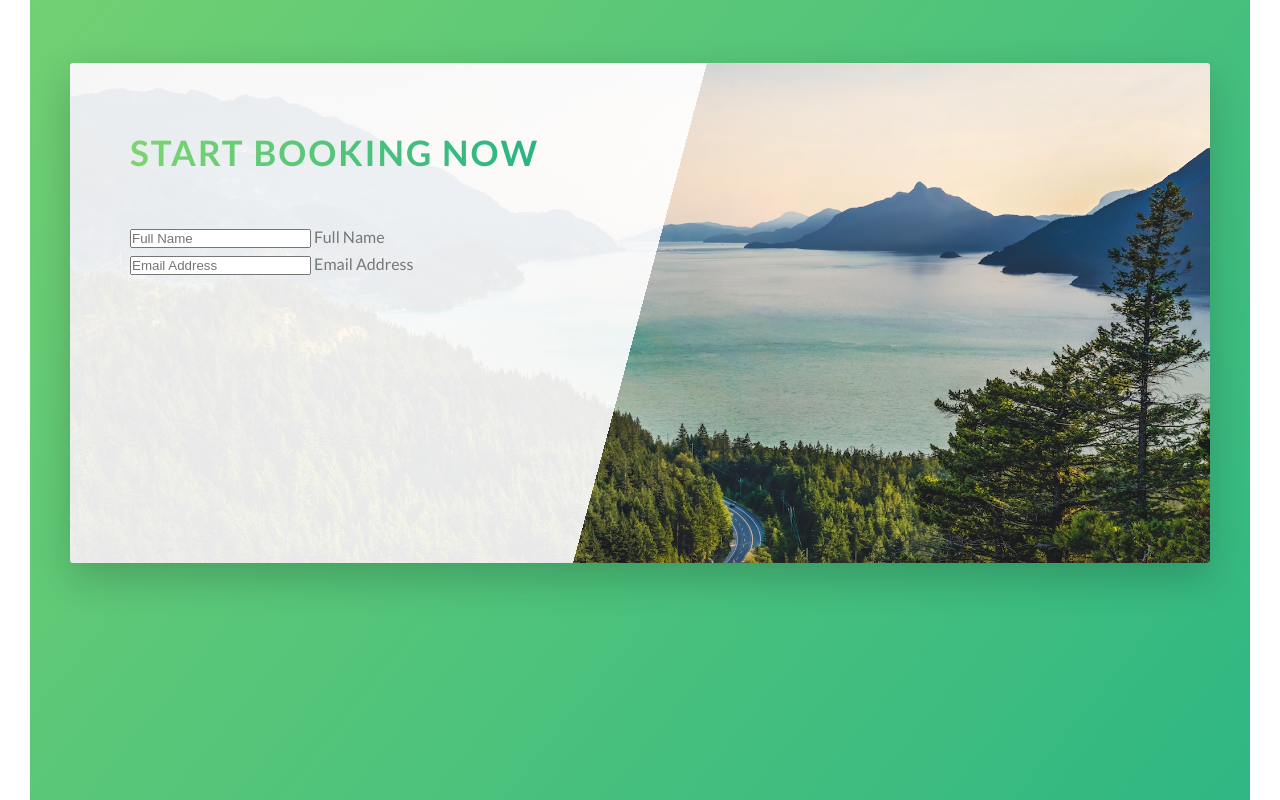
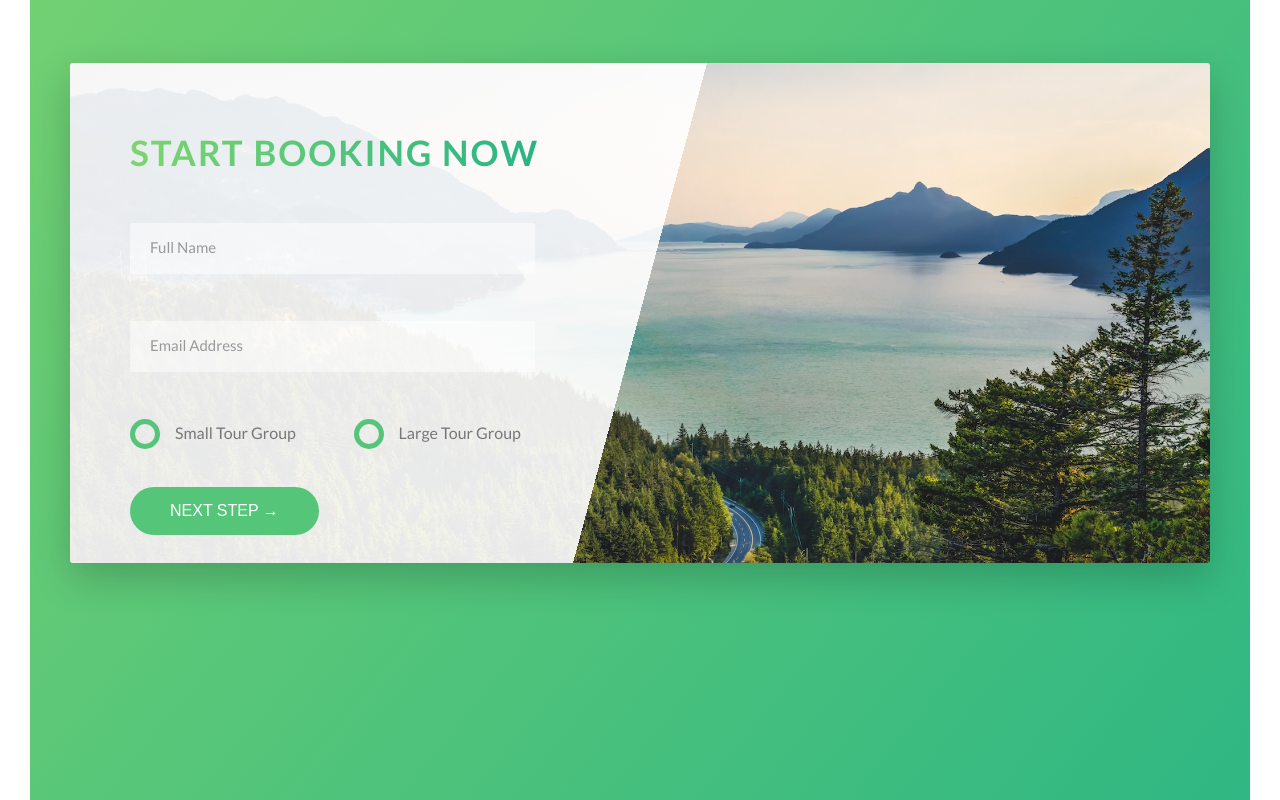
Before and after one commit to NortonNice/Natours, a website: page index.html in a window 1280 px wide. Shown: the part 4880-5680 px from the top of the page. Drawn offline with Linux system fonts and the light colour scheme.

Commit message:
completed booking section, custom radio buttons, form validation

```diff
--- a/index.html
+++ b/index.html
@@ -286,6 +286,25 @@
                                 <input type="email" class="form__input" placeholder="Email Address" id="email" required>
                                 <label for="email" class="form__label">Email Address</label>
                             </div>
+
+                            <div class="form__group u-margin-bottom-medium">
+                                <div class="form__radio-group">
+                                    <input type="radio" class="form__radio-input" id="small" name="size">
+                                    <label for="small" class="form__radio-label">
+                                        <span class="form__radio-button"></span>
+                                        Small Tour Group</label>
+                                </div>
+                                <div class="form__radio-group">
+                                    <input type="radio" class="form__radio-input" id="large" name="size">
+                                    <label for="large" class="form__radio-label">
+                                        <span class="form__radio-button"></span>
+                                        Large Tour Group</label>
+                                </div>
+                            </div>
+
+                            <div class="form-group">
+                                <button class="btn btn--green">Next Step &rarr;</button>
+                            </div>
                         </form>
                     </div>
                 </div>
--- a/sass/abstracts/_variables.scss
+++ b/sass/abstracts/_variables.scss
@@ -13,6 +13,8 @@ $color-grey-light-1: #f7f7f7;
 $color-grey-light-2: #eee;
 
 $color-grey-dark: #777;
+$color-grey-dark-2: #999;
+
 $color-white: #fff;
 $color-black: #000;
 
--- a/sass/base/_utilities.scss
+++ b/sass/base/_utilities.scss
@@ -1,8 +1,8 @@
-.u-center-text { text-align: center };
+.u-center-text { text-align: center !important; };
 
-.u-margin-bottom-small { margin-bottom: 1.5rem; }
-.u-margin-bottom-medium { margin-bottom: 4rem; }
-.u-margin-bottom-big { margin-bottom: 8rem; }
+.u-margin-bottom-small { margin-bottom: 1.5rem !important; }
+.u-margin-bottom-medium { margin-bottom: 4rem !important; }
+.u-margin-bottom-big { margin-bottom: 8rem !important; }
 
-.u-margin-top-big { margin-top: 8rem; }
-.u-margin-top-huge { margin-top: 10rem; }
+.u-margin-top-big { margin-top: 8rem !important; }
+.u-margin-top-huge { margin-top: 10rem !important; }
--- a/sass/components/_button.scss
+++ b/sass/components/_button.scss
@@ -1,4 +1,5 @@
 .btn {
+    &,
     &:link,
     &:visited {
         text-transform: uppercase;
@@ -9,6 +10,10 @@
         transition: all .2s;
         position: relative;
         font-size: $default-font-size;
+
+        //Change for the <button> element
+        border: none;
+        cursor: pointer;
     }
 
     &:hover {
@@ -21,7 +26,9 @@
         }
     }
 
-    &:active {
+    &:active,
+    &:focus {
+        outline: none;
         transform: translateY(-1px);
         box-shadow: 0 .5rem 1rem rgba($color-black, .2);
     }
--- /dev/null
+++ b/sass/components/_form.scss
@@ -0,0 +1,97 @@
+.form {
+
+    &__group:not(:last-child) {
+        margin-bottom: 2rem;
+    }
+
+    &__input {
+        font-size: 1.5rem;
+        font-family: inherit;
+        color: inherit;
+        padding: 1.5rem 2rem;
+        border-radius: 2px;
+        background-color: rgba($color-white, .5);
+        border: none;
+        border-bottom: 3px solid transparent;
+        width: 90%;
+        display: block;
+        transition: all .3s;
+
+        &:focus {
+            outline: none;
+            box-shadow: 0 1rem 2rem rgba($color-black, .1);
+            border-bottom: 3px solid $color-primary;
+        }
+
+        &:focus:invalid {
+            border-bottom: 3px solid $color-secondary-dark;
+        }
+
+        &::-webkit-input-placeholder {
+            color: $color-grey-dark-2;
+        }
+
+    }
+
+    &__label {
+        font-size: 1.2rem;
+        font-weight: 700;
+        margin-left: 2rem;
+        margin-top: .7rem;
+        display: block;
+        transition: all .3s;
+    }
+
+    &__input:placeholder-shown + &__label {
+        opacity: 0;
+        visibility: hidden;
+        transform: translateY(-4rem);
+    }
+
+    &__radio-group {
+        width: 49%;
+        display: inline-block;
+    }
+
+    &__radio-input {
+        display: none;
+    }
+
+    &__radio-label {
+        font-size: $default-font-size;
+        cursor: pointer;
+        position: relative;
+        padding-left: 4.5rem;
+    }
+
+    &__radio-button {
+        height: 3rem;
+        width: 3rem;
+        border: 5px solid $color-primary;
+        border-radius: 50%;
+        display: inline-block;
+        position: absolute;
+        left: 0;
+        top: -.4rem;
+
+        &::after {
+            content: "";
+            display: block;
+            height: 1.3rem;
+            width: 1.3rem;
+            border-radius: 50%;
+            position: absolute;
+            top: 50%;
+            left: 50%;
+            transform: translate(-50%, -50%);
+            background-color: $color-primary;
+            opacity: 0;
+            transition: opacity .2s;
+        }
+    }
+
+    &__radio-input:checked ~ &__radio-label &__radio-button::after{
+        opacity: 1;
+    }
+
+}
--- a/sass/main.scss
+++ b/sass/main.scss
@@ -12,6 +12,7 @@
 @import "components/card";
 @import "components/composition";
 @import "components/feature-box";
+@import "components/form";
 @import "components/story";
 
 @import "layout/grid";
```
Also changed, not shown: css/style.css.
